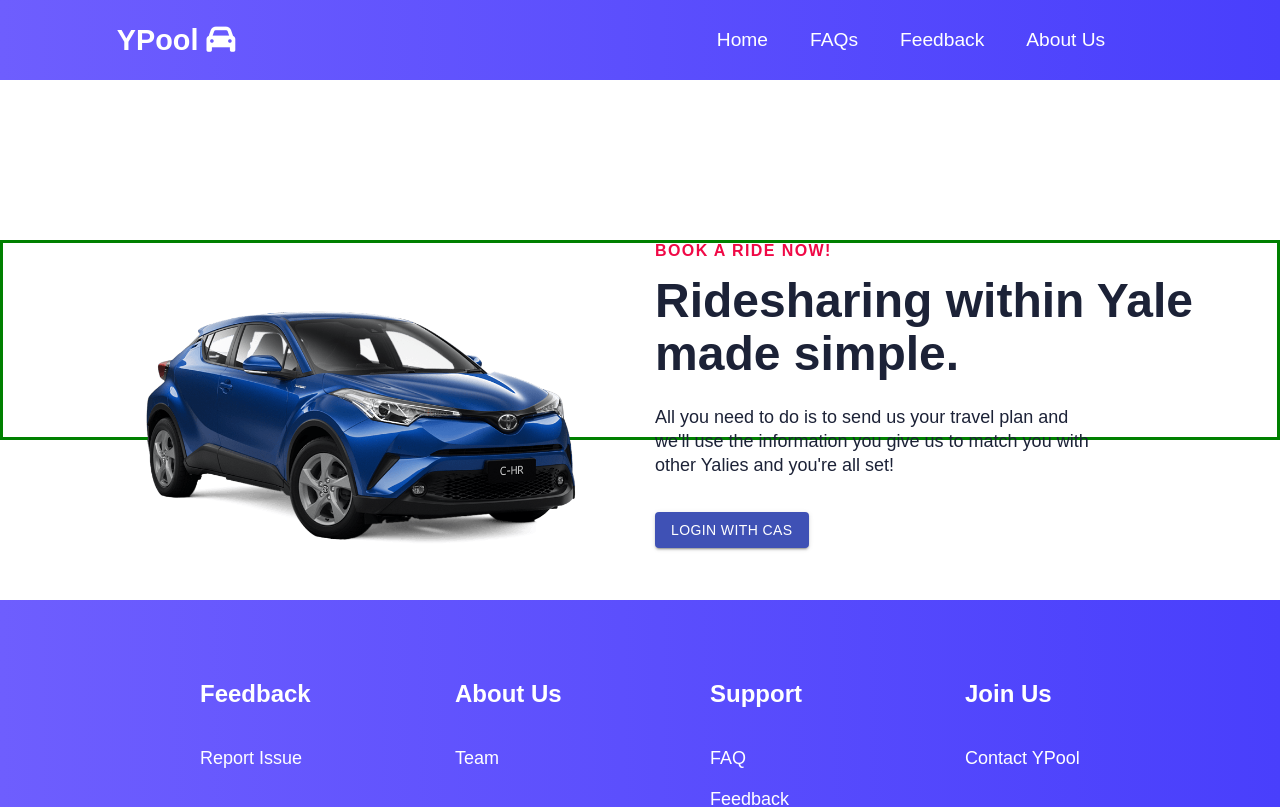
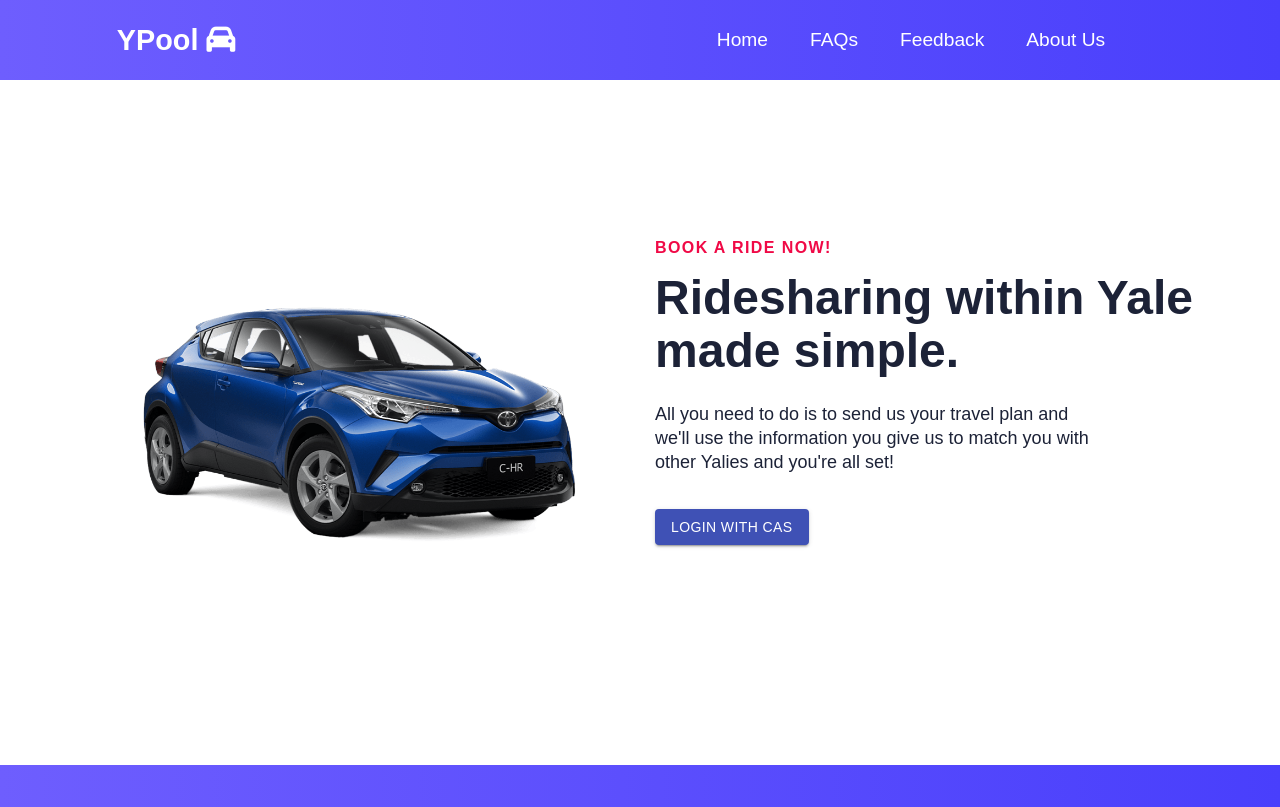
Before and after one commit to Obed-Ababio/ypool_frontend, a React (Create React App) app: page / in a window 1280 px wide. Shown: the top 807 px of the page. Built offline with nearby package versions, Linux system fonts and the light colour scheme; no server answers.

Commit message:
Fix weird green box

```diff
--- a/src/components/pages/RideStatus/RideStatus.css
+++ b/src/components/pages/RideStatus/RideStatus.css
@@ -13,12 +13,6 @@
   padding-bottom: 10px;
   padding-top: 10px;
   padding-left: 67px;
-}
-
-.container {
-  height: 200px;
-  position: relative;
-  border: 3px solid green;
 }
 
 .vertical-center {
```
